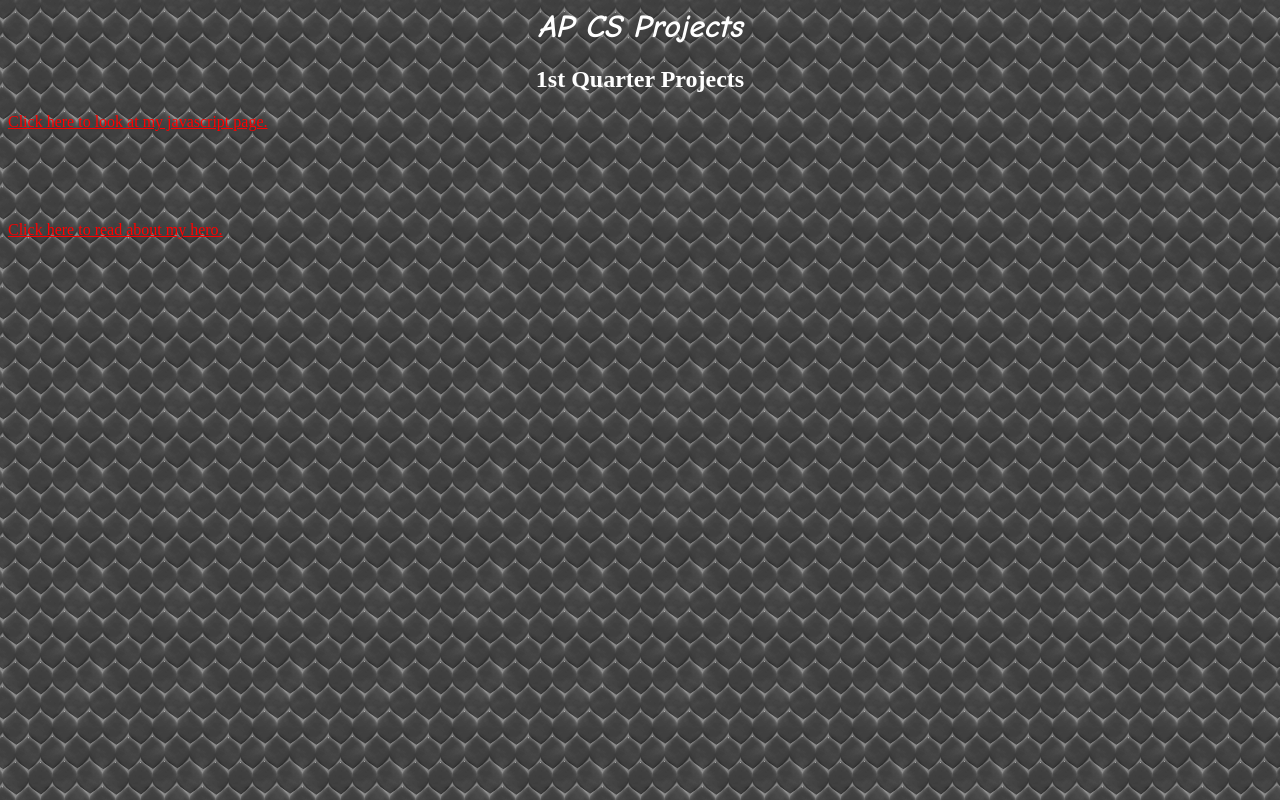
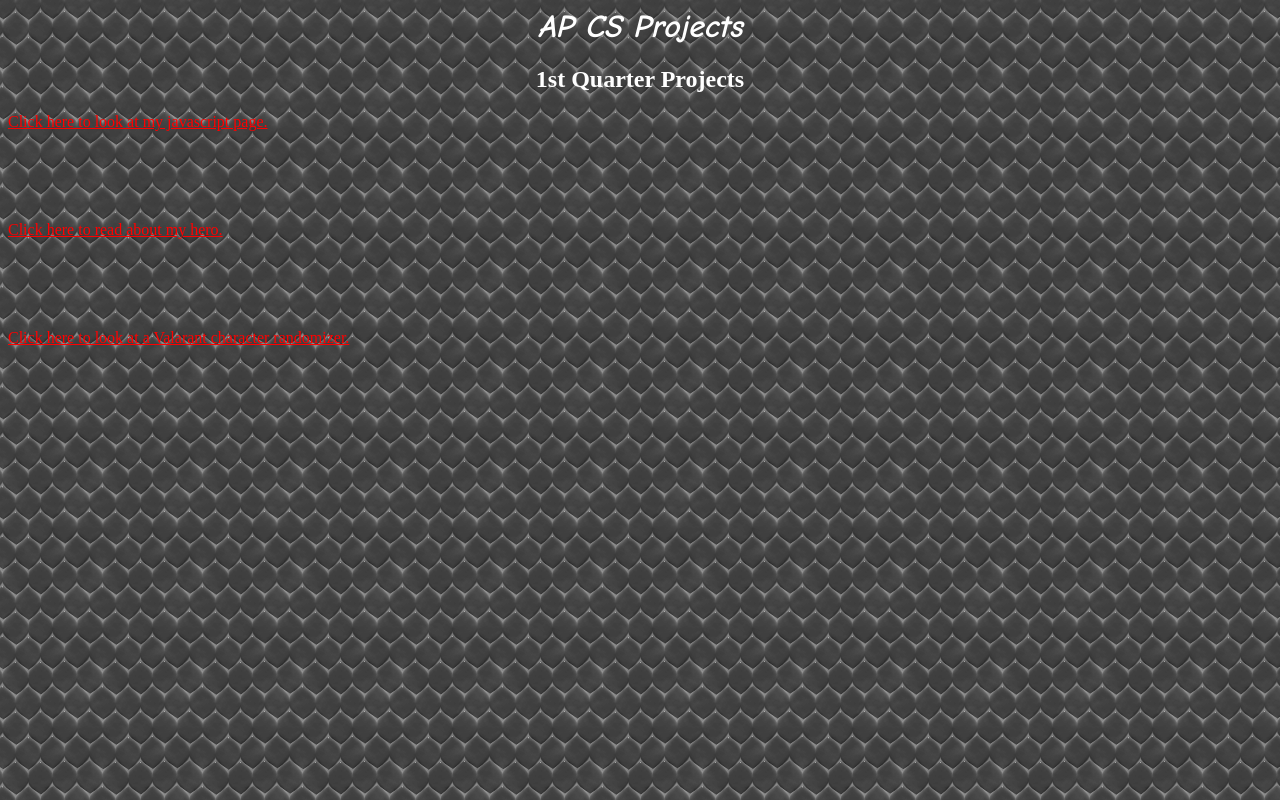
Before and after one commit to p7Paquelier25/website, a plain HTML site: page index.html in a window 1280 px wide. Drawn offline with Linux system fonts and the light colour scheme.

Commit message:
Update index.html

```diff
--- a/index.html
+++ b/index.html
@@ -22,6 +22,13 @@ AP CS Projects
 <br/>
 <br/>
 <a href="hero.html" style="color:red"> Click here to read about my hero. </a>
+<br/>
+<br/>
+<br/>
+<br/>
+<br/>
+<br/>
+<a href="hero.html" style="color:red"> Click here to look at a Valarant character randomizer. </a>
 </font>
 </Body>
 </HTML>
```
